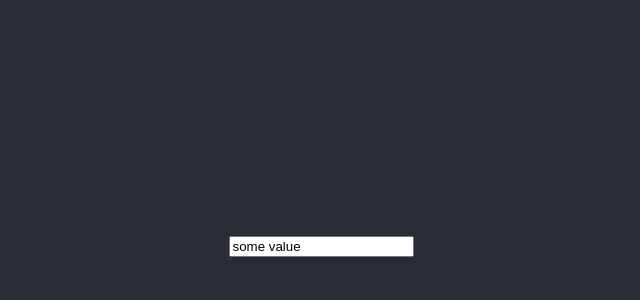
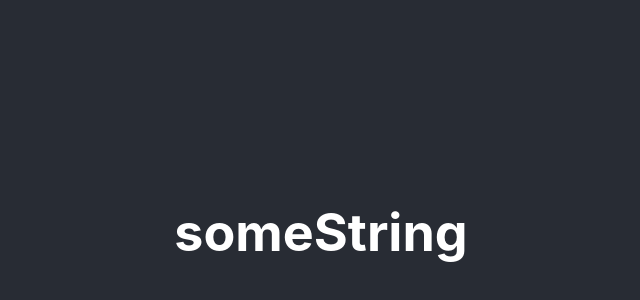
Before and after one commit to RahulSChauhan50/hooks, a React (Create React App) app: page / in a window 1280 px wide. Shown: the part 168-468 px from the top of the page, without its empty margins (319-959 px from the left). Built offline with nearby package versions, Linux system fonts and the light colour scheme.

Commit message:
multiple DataType checking by oneOfType in propType

```diff
--- a/src/App.js
+++ b/src/App.js
@@ -19,7 +19,7 @@ function App() {
   return (
     <div className="App">
       <header className="App-header">
-        <Child element={<input defaultValue={"some value"} />} />
+        <Child stringOrNumber={"someString"} />
       </header>
     </div>
   );
--- a/src/Child.js
+++ b/src/Child.js
@@ -1,13 +1,14 @@
 import React, { useEffect } from "react";
 import propTypes from "prop-types";
-export default function Child({ element }) {
+export default function Child({ stringOrNumber }) {
   return (
     <div>
-      <h1>{element}</h1>
+      <h1>{stringOrNumber}</h1>
     </div>
   );
 }
 
 Child.propTypes = {
-  element: propTypes.element.isRequired,
+  stringOrNumber: propTypes.oneOfType([propTypes.string, propTypes.number])
+    .isRequired,
 };
```
